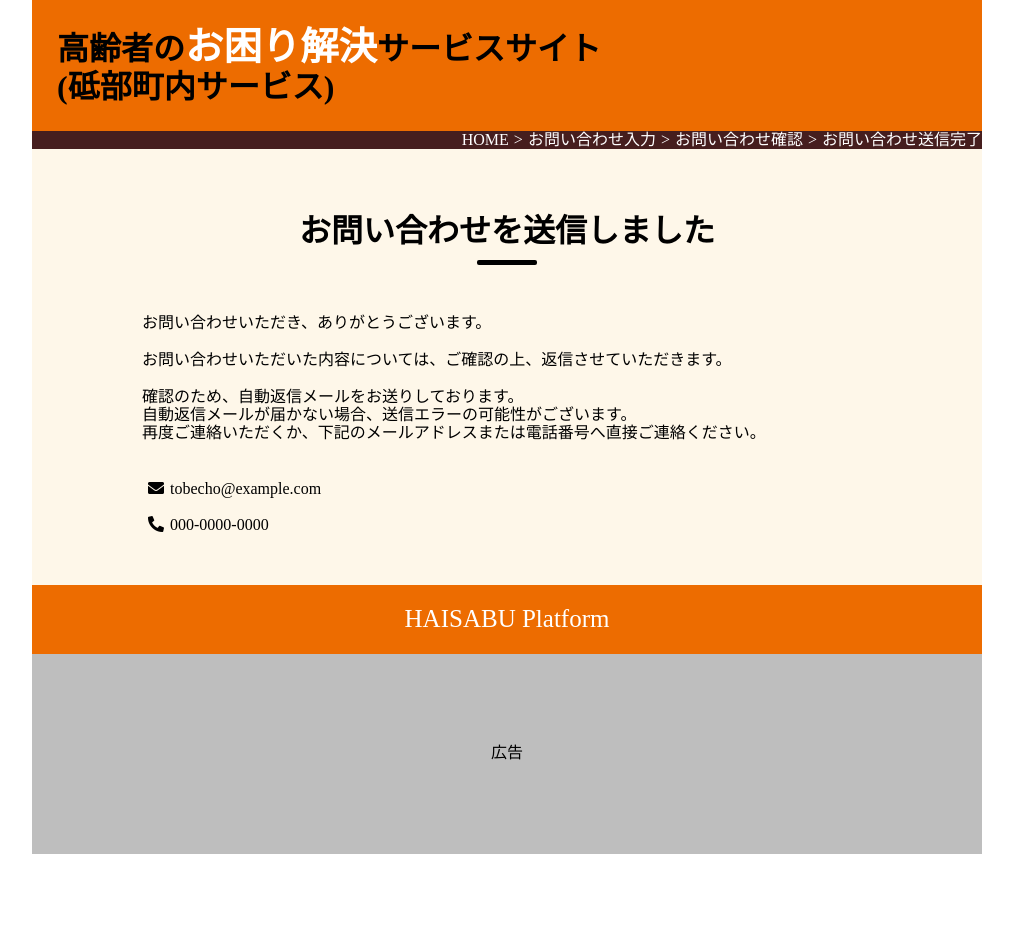
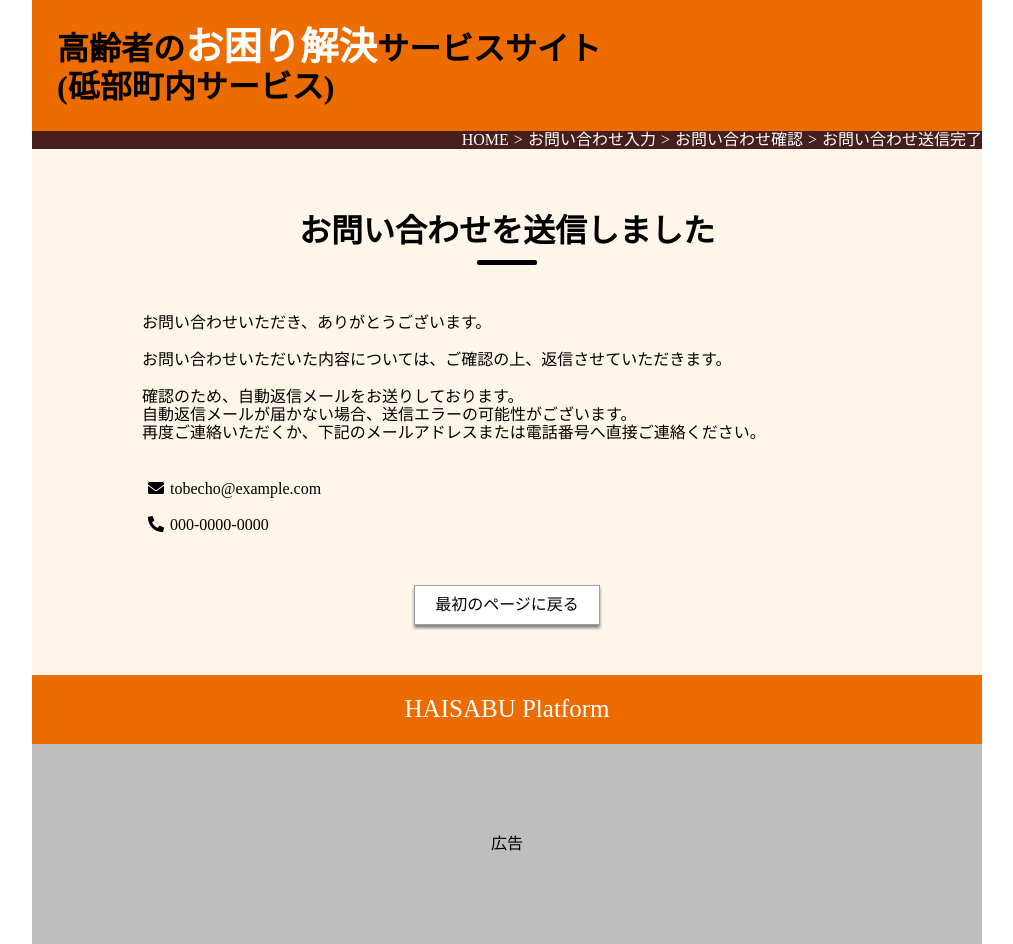
Before and after one commit to satochibi/EnrichmentSupportSystemForTheElderly, a website: page complete.html in a window 1280 px wide. Shown: the whole page, without its empty margins (133-1146 px from the left). Before the commit the page ends 854 px from the top, so only its background shows below. Drawn offline with Linux system fonts and the light colour scheme.

Commit message:
お問い合わせ完了画面に最初のページに戻るボタンを追加

```diff
--- a/complete.html
+++ b/complete.html
@@ -49,8 +49,12 @@
                     <i class="fas fa-phone-alt"></i>000-0000-0000<br>
                 </p>
 
+                <div class="button-field">
+                    <input type="button" onclick="location.href='./index.html'" value="最初のページに戻る">
+                </div>
 
             </div>
+
 
         </div>
 
--- a/scss/contact.scss
+++ b/scss/contact.scss
@@ -13,10 +13,22 @@ div.container {
                 }
             }
 
+            .button-field{
+                padding-bottom: 50px;
+                input[type="button"] {
+                    display: block;
+                    padding: 10px 20px;
+                    margin: 0 auto;
+                    cursor: pointer;
+                    box-shadow: 0 3px 3px gray;
+                    border: 1px solid rgb(160, 160, 160);
+                    color: black;
+                    background-color: white;
+                }
+            }
         }
 
         div.contact-table{
-
             padding: 0 30px 50px;
 
             @include sp {
```
Also changed, not shown: css/contact.css, 1 other file.
